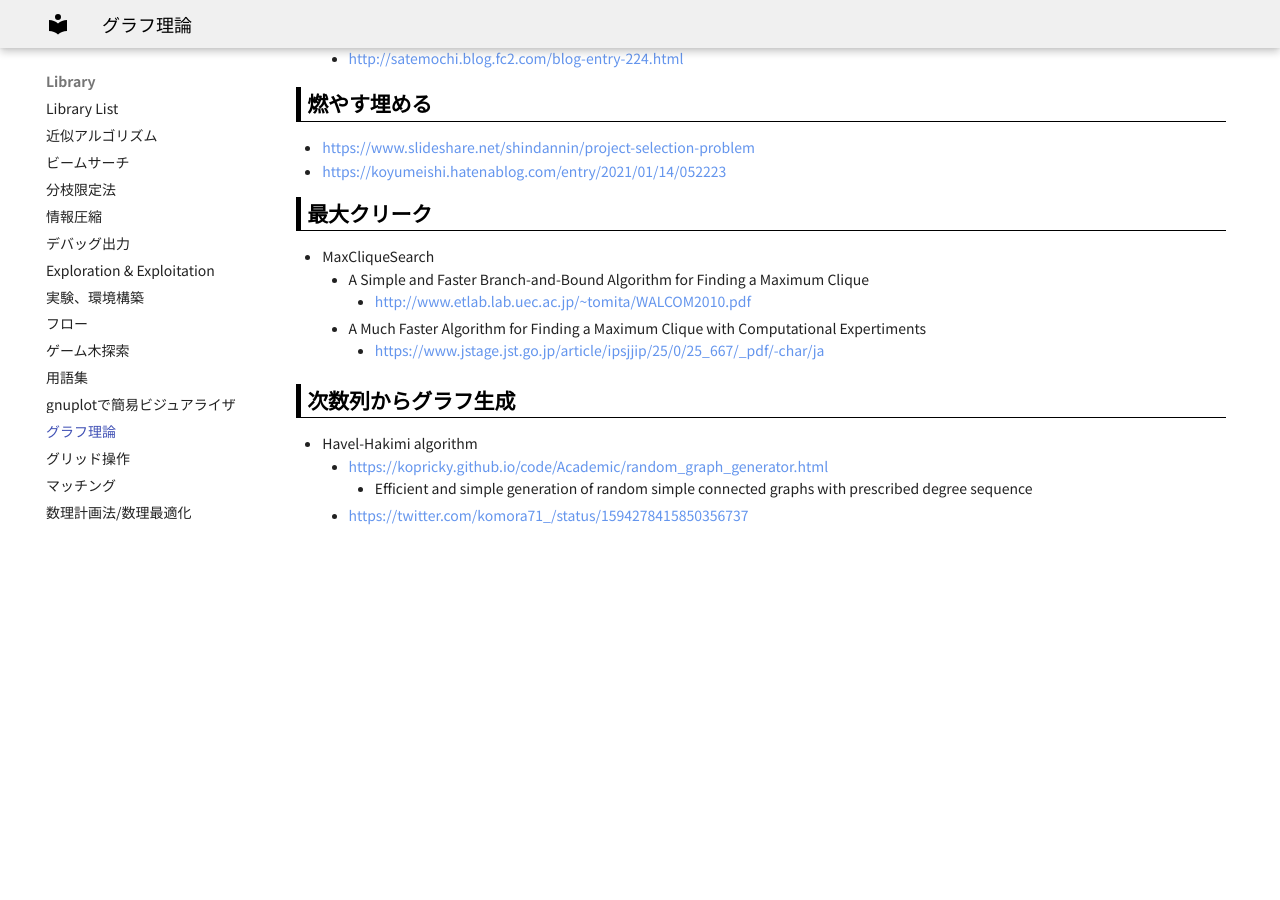
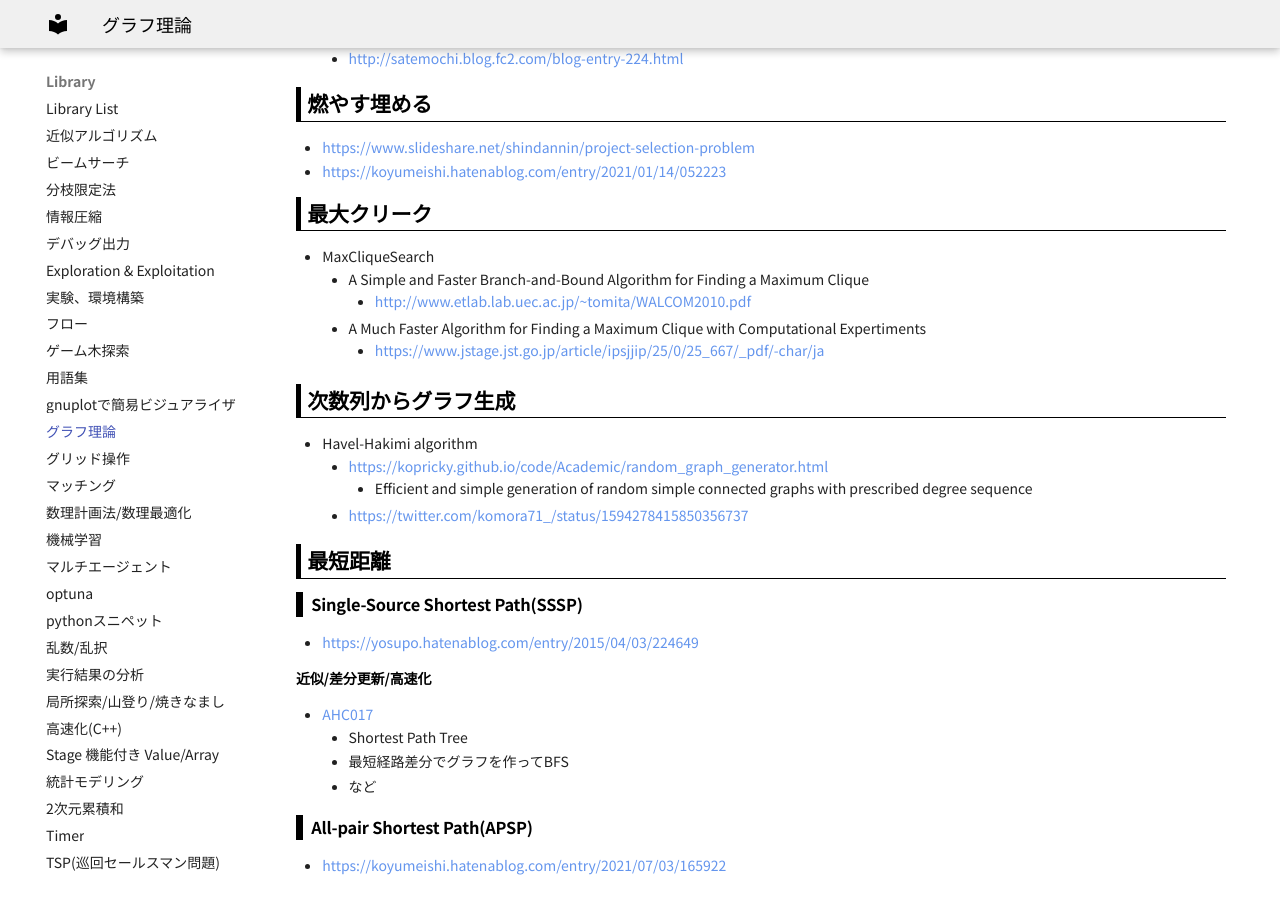
Before and after one commit to jetbead/AtCoderHeuristicContestMemo, an MkDocs documentation site: the page built from docs/Library/graph.md, in a window 1280 px wide and 900 px high, scrolled down 997 px. Built offline with MkDocs 1.6.1 and Material for MkDocs 9.7.7, drawn with Linux system fonts in a browser that asks for light colours; some web fonts are replaced; before the commit the page ends 1551 px from its top, so only the background shows below that.

Commit message:
modify graph

```diff
--- a/docs/Library/graph.md
+++ b/docs/Library/graph.md
@@ -57,3 +57,20 @@
   - https://kopricky.github.io/code/Academic/random_graph_generator.html
     - Efficient and simple generation of random simple connected graphs with prescribed degree sequence
   - https://twitter.com/komora71_/status/1594278415850356737
+
+## 最短距離
+
+### Single-Source Shortest Path(SSSP)
+
+- https://yosupo.hatenablog.com/entry/2015/04/03/224649
+
+#### 近似/差分更新/高速化
+
+- [AHC017](../ContestMemo/ahc017.md)
+  - Shortest Path Tree
+  - 最短経路差分でグラフを作ってBFS
+  - など
+
+### All-pair Shortest Path(APSP)
+
+- https://koyumeishi.hatenablog.com/entry/2021/07/03/165922
```
